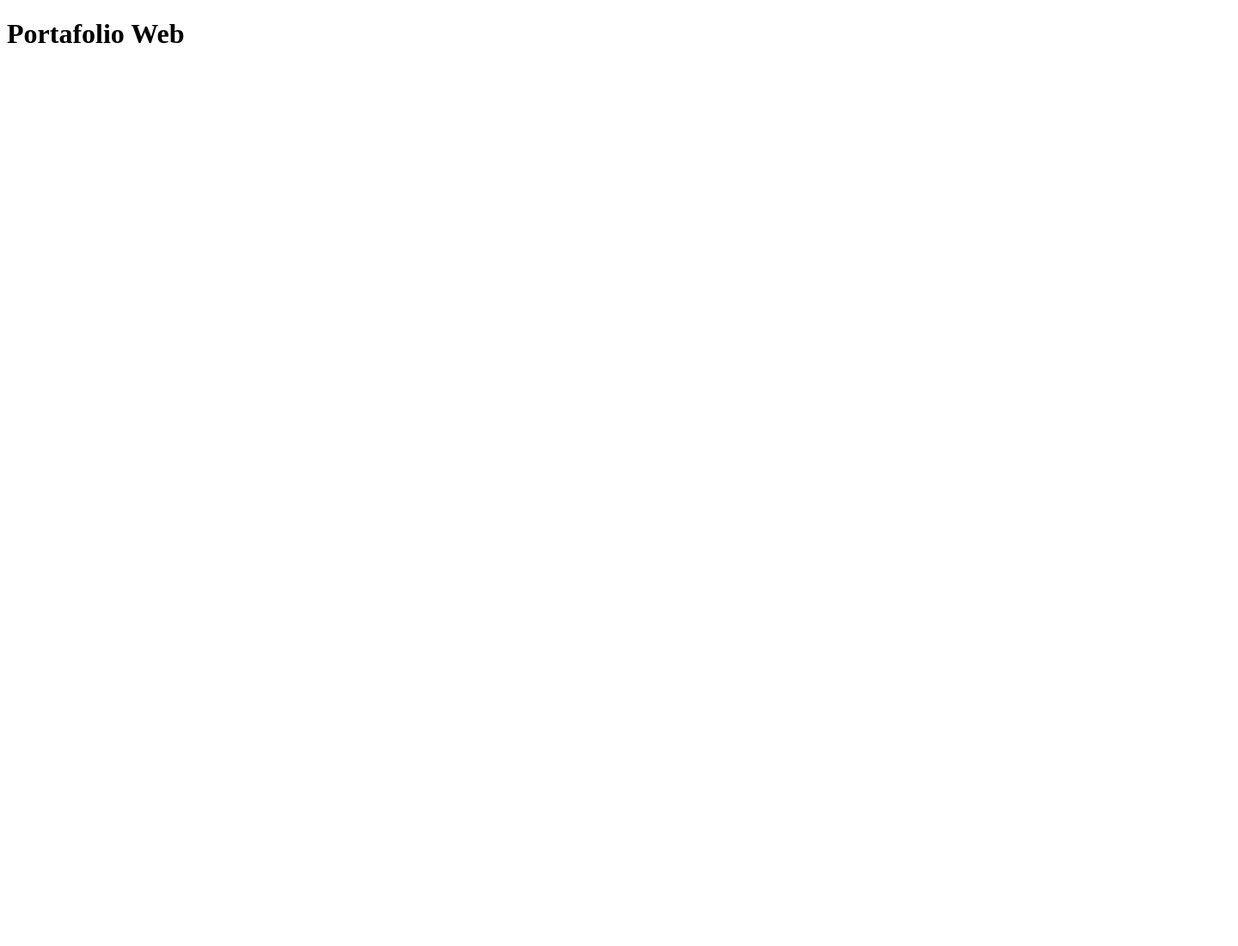
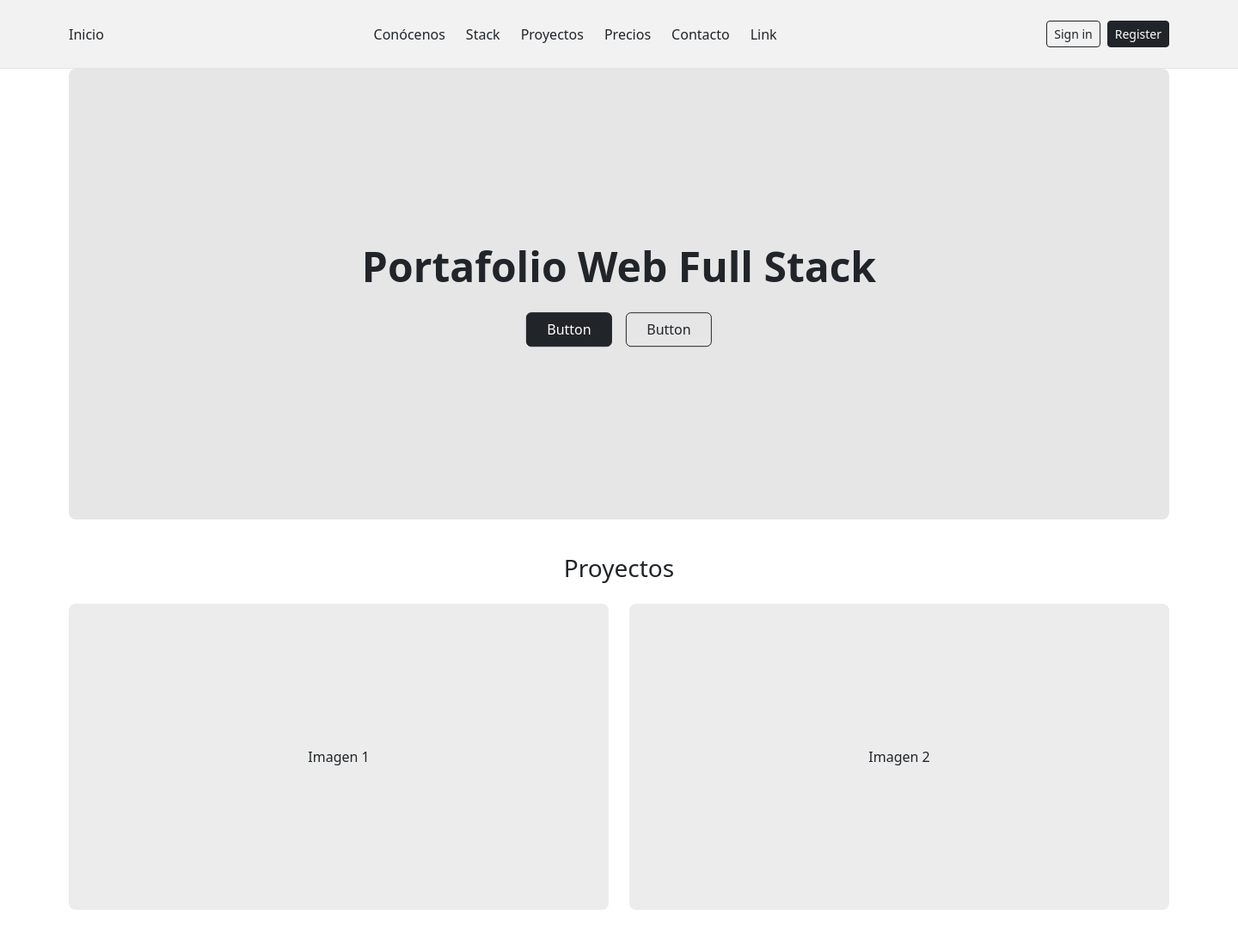
Before and after one commit to armando2039/mi_1er_sitio_web_html, a plain HTML site: page index.html in a window 1280 px wide. Shown: the top 1100 px of the page at 86% size, 1440 px wide, since content can reach past the window. Before the commit the page ends 800 px from the top, so only its background shows below. Drawn offline with nearby package versions, Linux system fonts and the light colour scheme.

Commit message:
feat 2: Se agregó la estructuración html y estilos básicos con Bootstrap

```diff
--- a/index.html
+++ b/index.html
@@ -1,12 +1,186 @@
 <!DOCTYPE html>
-<html lang="en">
-<head>
-    <meta charset="UTF-8">
-    <meta name="viewport" content="width=device-width, initial-scale=1.0">
-    <title>Portafolio Web</title>
-</head>
-<body>
-    <h1>Portafolio Web</h1>
+<html lang="es">
+  <head>
+    <meta charset="UTF-8" />
+    <meta name="viewport" content="width=device-width, initial-scale=1.0" />
+    <title>Portafolio Web Full Stack</title>
 
-</body>
+    <!-- Bootstrap -->
+    <link
+      href="https://cdn.jsdelivr.net/npm/bootstrap@5.3.2/dist/css/bootstrap.min.css"
+      rel="stylesheet"
+    />
+
+    <!-- abg corté los estilos internos y los mande a la hoja de estilos. -->
+
+    <!-- abg agregué el link a la hoja de etilos -->
+    <link rel="stylesheet" href="styles.css">
+
+  </head>
+
+  <body>
+    <div class="frame-base">
+      <!-- ========================== -->
+      <!--          HEADER            -->
+      <!-- ========================== -->
+      <header>
+        <div
+          class="content-1280 d-flex justify-content-between align-items-center">
+          <div class="d-flex gap-4">
+            <a href="#" class="text-dark text-decoration-none"> Inicio </a>
+
+          </div>
+
+          <div class="d-flex gap-4">
+            <a href="#" class="text-dark text-decoration-none">Conócenos</a>
+            <a href="#" class="text-dark text-decoration-none">Stack</a>
+            <a href="#" class="text-dark text-decoration-none">Proyectos</a>
+            <a href="#" class="text-dark text-decoration-none">Precios</a>
+            <a href="#" class="text-dark text-decoration-none">Contacto</a>
+            <a href="#" class="text-dark text-decoration-none">Link</a>
+          </div>
+
+          <div class="d-flex gap-2">
+            <button class="btn btn-outline-dark btn-sm">Sign in</button>
+            <button class="btn btn-dark btn-sm">Register</button>
+          </div>
+        </div>
+      </header>
+
+      <!-- ========================== -->
+      <!--            HERO            -->
+      <!-- ========================== -->
+      <section class="hero">
+        <div class="content-1280 h-100 position-relative">
+          <!-- Imagen de fondo / carrusel -->
+          <div class="hero-image"></div>
+
+          <!-- Texto + botones flotando -->
+          <div class="hero-content">
+            <h1 class="fw-bold display-5 mb-4">Portafolio Web Full Stack</h1>
+
+            <div class="d-flex justify-content-center gap-3">
+              <button class="btn btn-dark" style="width: 100px; height: 40px">
+                Button
+              </button>
+              <button
+                class="btn btn-outline-dark"
+                style="width: 100px; height: 40px"
+              >
+                Button
+              </button>
+            </div>
+          </div>
+        </div>
+      </section>
+
+      <!-- ========================== -->
+      <!--     PANEL IMAGEN DOBLE     -->
+      <!-- ========================== -->
+      <section class="panel-doble">
+        <div class="content-1280 h-100">
+          <h3 class="text-center mb-4">Proyectos</h3>
+
+          <div class="row g-4" style="height: 380px">
+            <div class="col-6">
+              <div
+                class="img-rect h-100 d-flex justify-content-center align-items-center"
+              >
+                Imagen 1
+              </div>
+            </div>
+            <div class="col-6">
+              <div
+                class="img-rect h-100 d-flex justify-content-center align-items-center"
+              >
+                Imagen 2
+              </div>
+            </div>
+          </div>
+        </div>
+      </section>
+
+      <!-- ========================== -->
+      <!--        STACK GRID          -->
+      <!-- ========================== -->
+      <section class="stack-grid">
+        <div class="content-1280 h-100">
+          <h3 class="mb-5">Stack</h3>
+
+          <div class="row row-cols-3 g-5">
+            <div class="col">
+              <h5>SQL</h5>
+              <div class="img-rect mb-2" style="height: 60px"></div>
+              <p class="small">Aquí va una imagen del logo de SQL</p>
+            </div>
+
+            <div class="col">
+              <h5>Python</h5>
+              <div class="img-rect mb-2" style="height: 60px"></div>
+              <p class="small">Aquí va una imagen del logo de Python</p>
+            </div>
+
+            <div class="col">
+              <h5>Django</h5>
+              <div class="img-rect mb-2" style="height: 60px"></div>
+              <p class="small">Aquí va una imagen del logo de Django</p>
+            </div>
+
+            <div class="col">
+              <h5>HTML</h5>
+              <div class="img-rect mb-2" style="height: 60px"></div>
+              <p class="small">Aquí va una imagen del logo HTML</p>
+            </div>
+
+            <div class="col">
+              <h5>CSS</h5>
+              <div class="img-rect mb-2" style="height: 60px"></div>
+              <p class="small">Aquí va una imagen del logo CSS</p>
+            </div>
+
+            <div class="col">
+              <h5>JavaScript</h5>
+              <div class="img-rect mb-2" style="height: 60px"></div>
+              <p class="small">Aquí va una imagen del logo JavaScript</p>
+            </div>
+          </div>
+        </div>
+      </section>
+
+      <!-- ========================== -->
+      <!--           FOOTER           -->
+      <!-- ========================== -->
+      <footer>
+        <div class="content-1280 h-100">
+          <div class="row row-cols-4 g-4 h-100">
+            <div class="col">
+              <h6>Brand / Social</h6>
+              <p class="small">Aquí van tus íconos sociales</p>
+            </div>
+
+            <div class="col">
+              <h6>Use cases</h6>
+              <p class="small">
+                UI Design<br />UX Design<br />Wireframing<br />Diagramming
+              </p>
+            </div>
+
+            <div class="col">
+              <h6>Explore</h6>
+              <p class="small">
+                Design<br />Prototyping<br />Dev Features<br />FigJam
+              </p>
+            </div>
+
+            <div class="col">
+              <h6>Resources</h6>
+              <p class="small">
+                Blog<br />Best Practices<br />Support<br />Color Wheel
+              </p>
+            </div>
+          </div>
+        </div>
+      </footer>
+    </div>
+  </body>
 </html>
--- /dev/null
+++ b/styles.css
@@ -0,0 +1,70 @@
+body {
+  background: #f6f6f6;
+  font-family: system-ui, sans-serif;
+}
+
+/* Frame base: 1440×1988 */
+.frame-base {
+  width: 1440px;
+  margin: 0 auto;
+  background: #fff;
+  min-height: 1988px;
+  box-shadow: 0 0 40px rgba(0, 0, 0, 0.06);
+}
+
+.content-1280 {
+  width: 1280px;
+  margin: 0 auto;
+}
+
+header {
+  height: 80px;
+  display: flex;
+  align-items: center;
+  background: #f2f2f2;
+  border-bottom: 1px solid #e5e5e5;
+}
+
+/* ======================= */
+/*     HERO  (1280×524)    */
+/* ======================= */
+.hero {
+  height: 524px;
+  position: relative;
+  overflow: hidden;
+}
+
+.hero-image {
+  width: 100%;
+  height: 524px;
+  background: #e6e6e6;
+  border-radius: 8px;
+}
+
+/* Contenedor flotante sobre la imagen */
+.hero-content {
+  position: absolute;
+  top: 50%;
+  left: 50%;
+  transform: translate(-50%, -50%);
+  text-align: center;
+  z-index: 10;
+}
+
+/* =============================== */
+/*     OTRAS SECCIONES: 524px      */
+/* =============================== */
+
+.panel-doble,
+.stack-grid,
+footer {
+  height: 524px;
+  padding-top: 40px;
+  padding-bottom: 40px;
+}
+
+.img-rect,
+.placeholder-box {
+  background: #ececec;
+  border-radius: 8px;
+}
```
